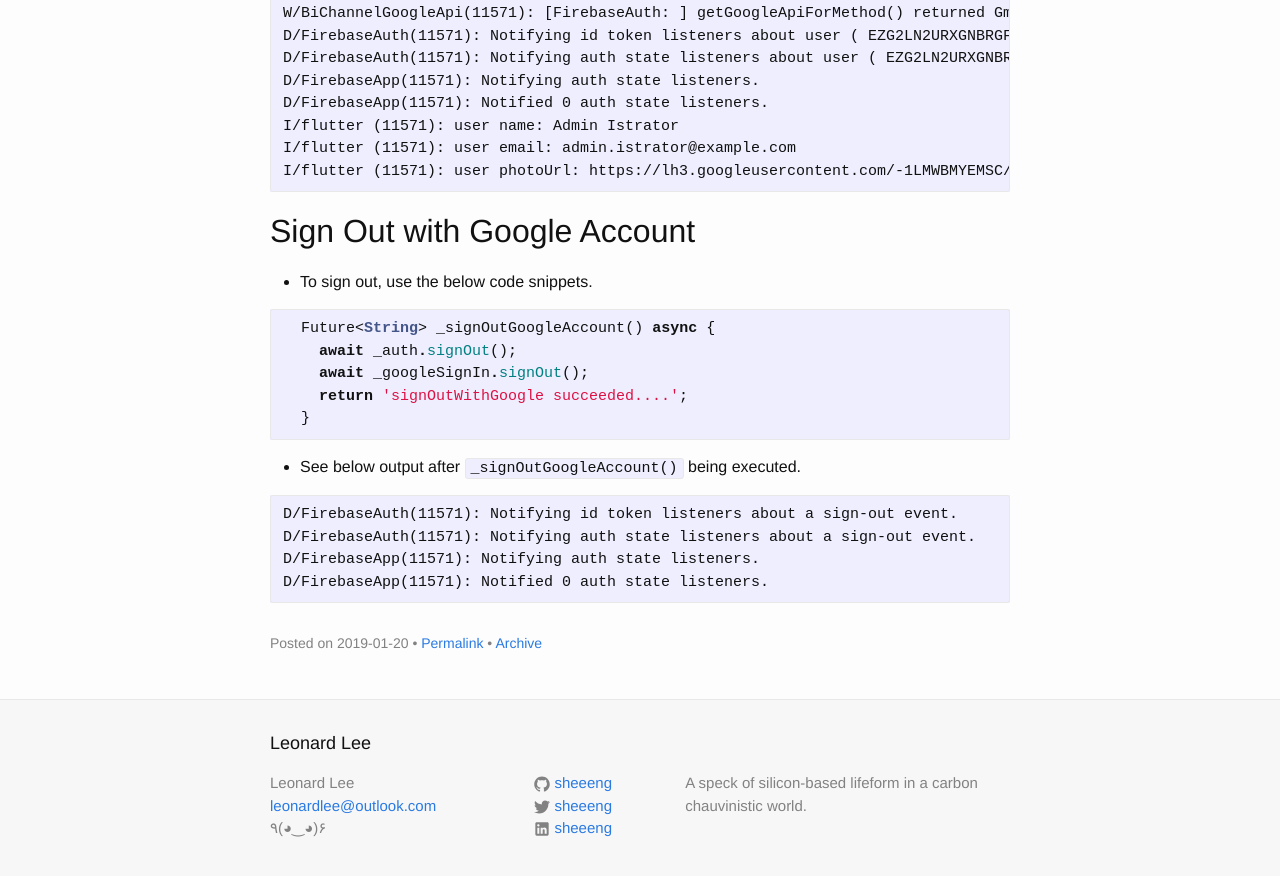
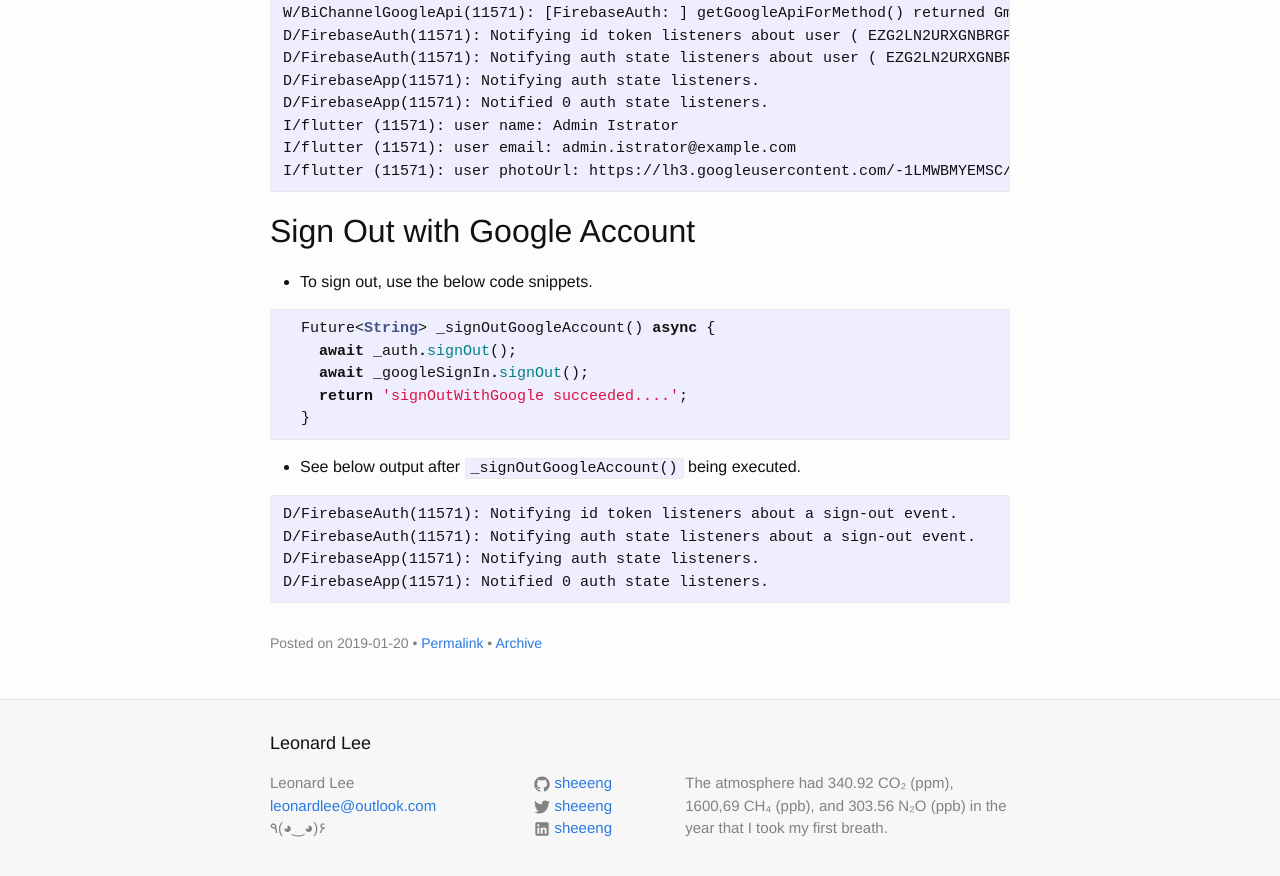
Before and after one commit to sheeeng/sheeeng.github.io, a Jekyll site: the page built from index.md, in a window 1280 px wide and 900 px high, scrolled down 2114 px. Shown: the top 876 px of the window. Built offline with Jekyll 4.4.1, drawn with Linux system fonts in a browser that asks for light colours.

Commit message:
docs: update description

```diff
--- a/_config.yml
+++ b/_config.yml
@@ -9,7 +9,7 @@
 title: Leonard Lee
 email: leonardlee@outlook.com
 description: > # this means to ignore newlines until "baseurl:"
-  A speck of silicon-based lifeform in a carbon chauvinistic world.
+  The atmosphere had 340.92 CO₂ (ppm), 1600,69 CH₄ (ppb), and 303.56 N₂O (ppb) in the year that I took my first breath.
 baseurl: "" # the subpath of your site, e.g. /blog
 url: "https://sheeeng.github.io" # the base hostname & protocol for your site
 twitter_username: sheeeng
```
